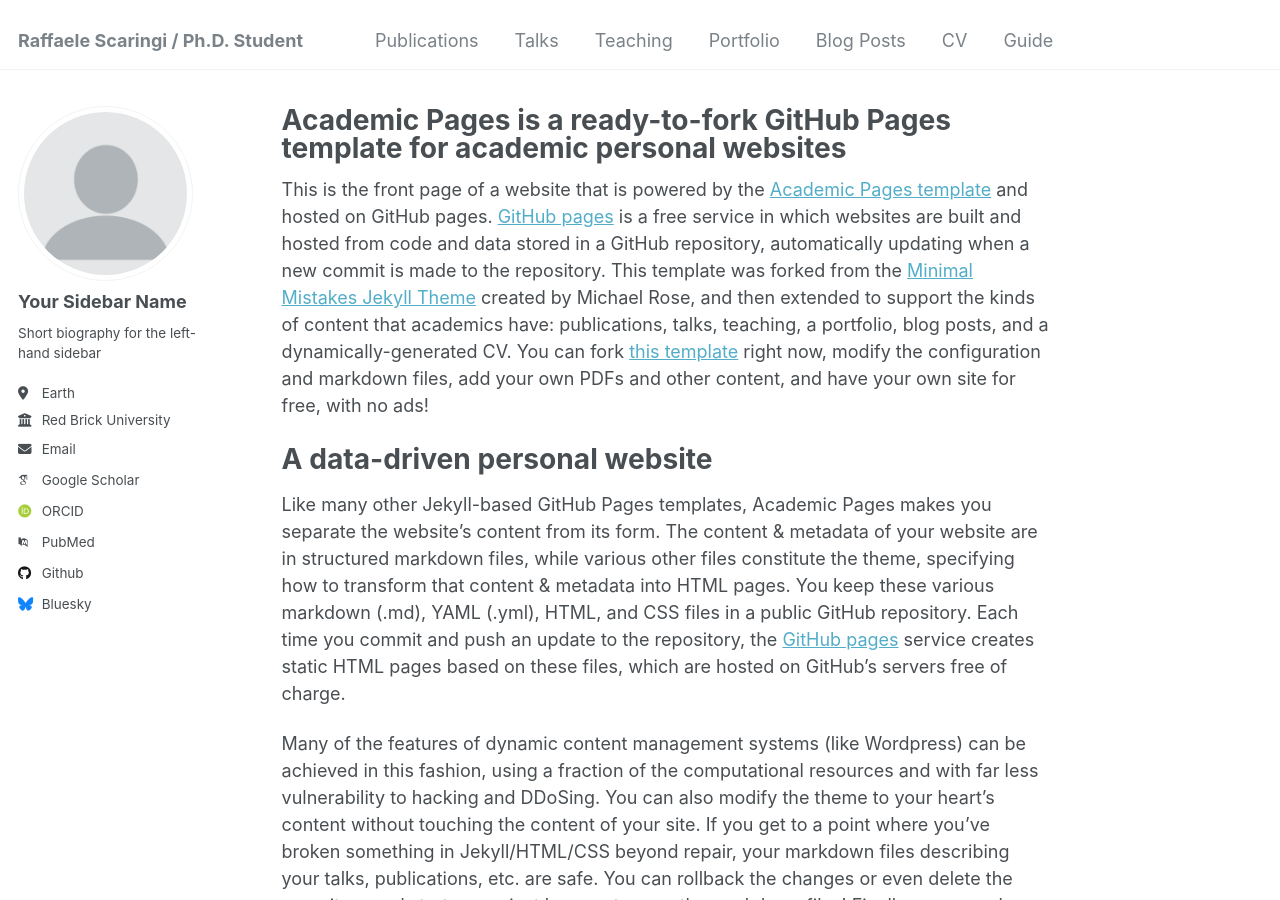
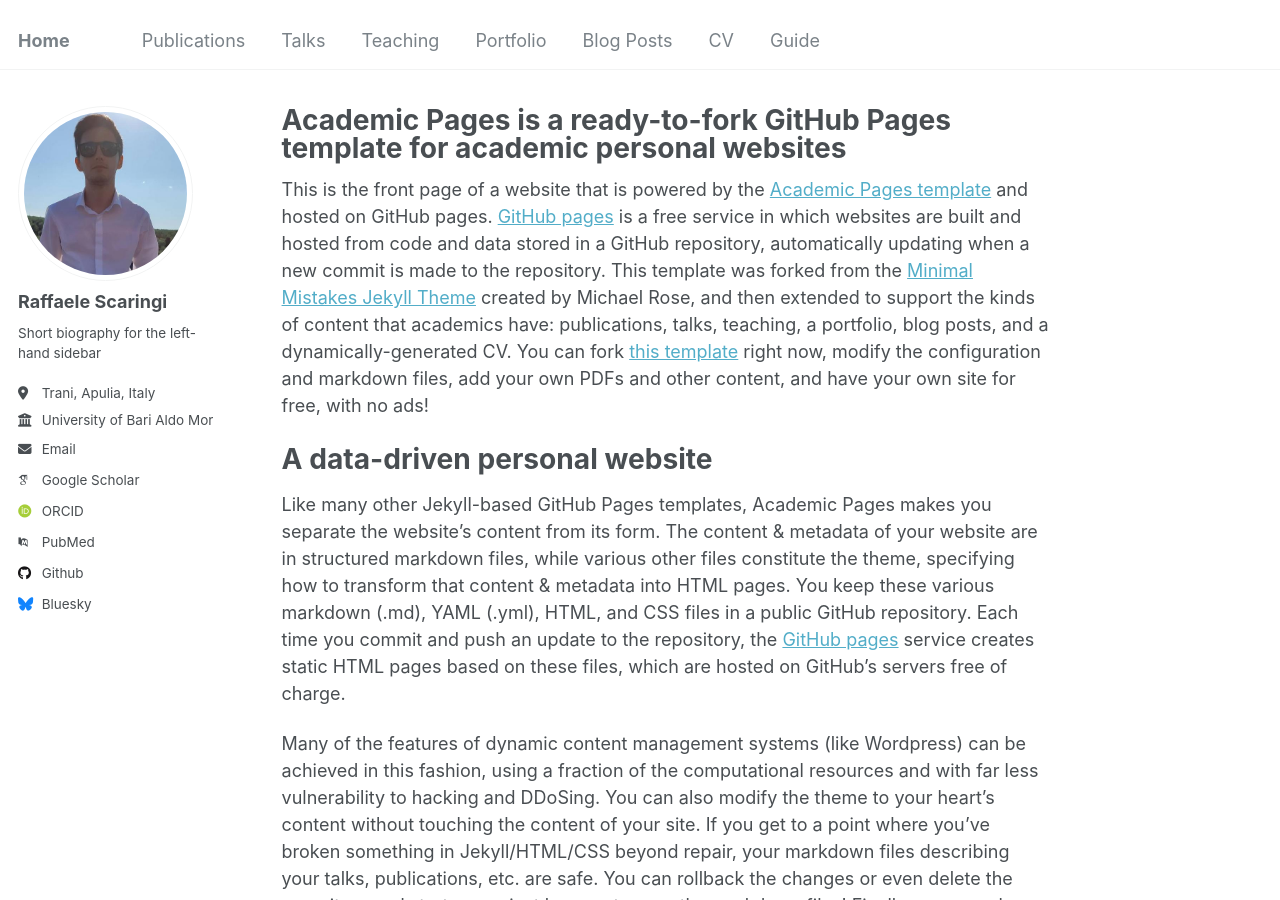
Before and after one commit to Faiail/Faiail.github.io, a Jekyll site: the page built from _pages/about.md, in a window 1280 px wide and 900 px high. Built offline with Jekyll 4.4.1, drawn with Linux system fonts in a browser that asks for light colours; some web fonts are replaced.

Commit message:
bio info + image

```diff
--- a/_config.yml
+++ b/_config.yml
@@ -8,7 +8,7 @@
 
 # Basic Site Settings
 locale                   : "en-US"
-title                    : "Raffaele Scaringi / Ph.D. Student"
+title                    : "Home"
 title_separator          : "-"
 name                     : &name "Raffaele Scaringi"
 description              : &description "Ph.D Student in Computer Science and Mathematics"
@@ -21,14 +21,14 @@ repository               : "Faiail/Faiail.github.io"
 #               Additional customization can be done by editing /_includes/author-profile.html
 author:
   # Biographic information
-  avatar           : "profile.png"
-  name             : "Your Sidebar Name"
+  avatar           : "profile.jpeg"
+  name             : "Raffaele Scaringi"
   pronouns         : # example: "she/her"
   bio              : "Short biography for the left-hand sidebar"
-  location         : "Earth"
-  employer         : "Red Brick University"
+  location         : "Trani, Apulia, Italy"
+  employer         : "University of Bari Aldo Moro"
   uri              : # URL
-  email            : "none@example.org"
+  email            : "raffaele.scaringi@uniba.it"
 
   # Academic websites
   arxiv            : # URL - Update with the correct link to your profile
```
Also changed, not shown: images/profile.jpeg (added), images/profile.png (deleted).
